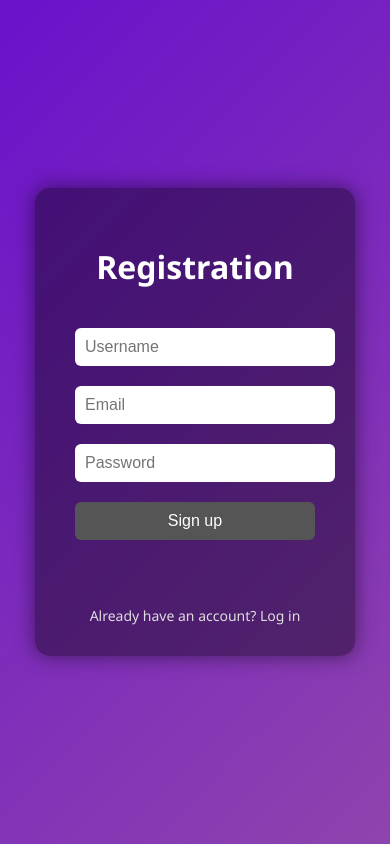
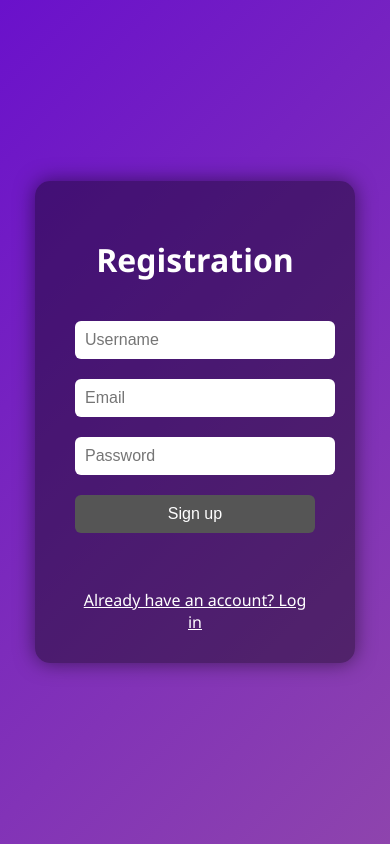
Before and after one commit to sm1le-devops/top_donators, a FastAPI app: page /auth/register in a window 390 px wide. Run offline with FastAPI, Linux system fonts and the light colour scheme; parts of the project's set-up code (start-up, migrations or seed data) failed here and were passed over.

Commit message:
update css

```diff
--- a/templates/register.html
+++ b/templates/register.html
@@ -66,7 +66,22 @@
       transition: background 0.3s ease, box-shadow 0.3s ease;
       box-shadow: 0 4px 10px rgba(155, 89, 182, 0.6);
     }
+    .link-button {
+    display: block;
+    margin-top: 15px;
+    color: white;
+    text-decoration: underline;
+    cursor: pointer;
+    transition: text-shadow 0.3s ease;
+    opacity: 0;
+    transform: translateY(20px);
+    animation: fadeScale 0.5s ease-out forwards;
+    animation-delay: 0.9s; /* задержка после кнопки Sign up */
+  }
 
+  .link-button:hover {
+    text-shadow: 0 0 8px white;
+  }
     button:disabled {
       background: #555;
       cursor: not-allowed;
@@ -108,7 +123,7 @@
       <button type="submit" id="register-btn" disabled>Sign up</button>
     </form>
     <p id="message"></p>
-    <a href="/auth/login" class="toggle-link">Already have an account? Log in</a>
+    <a href="/auth/login" class="link-button" id="login-link">Already have an account? Log in</a>
   </div>
 
   <script>
```
Also changed, not shown: static/css/welcome.css (+24 -9 lines).
